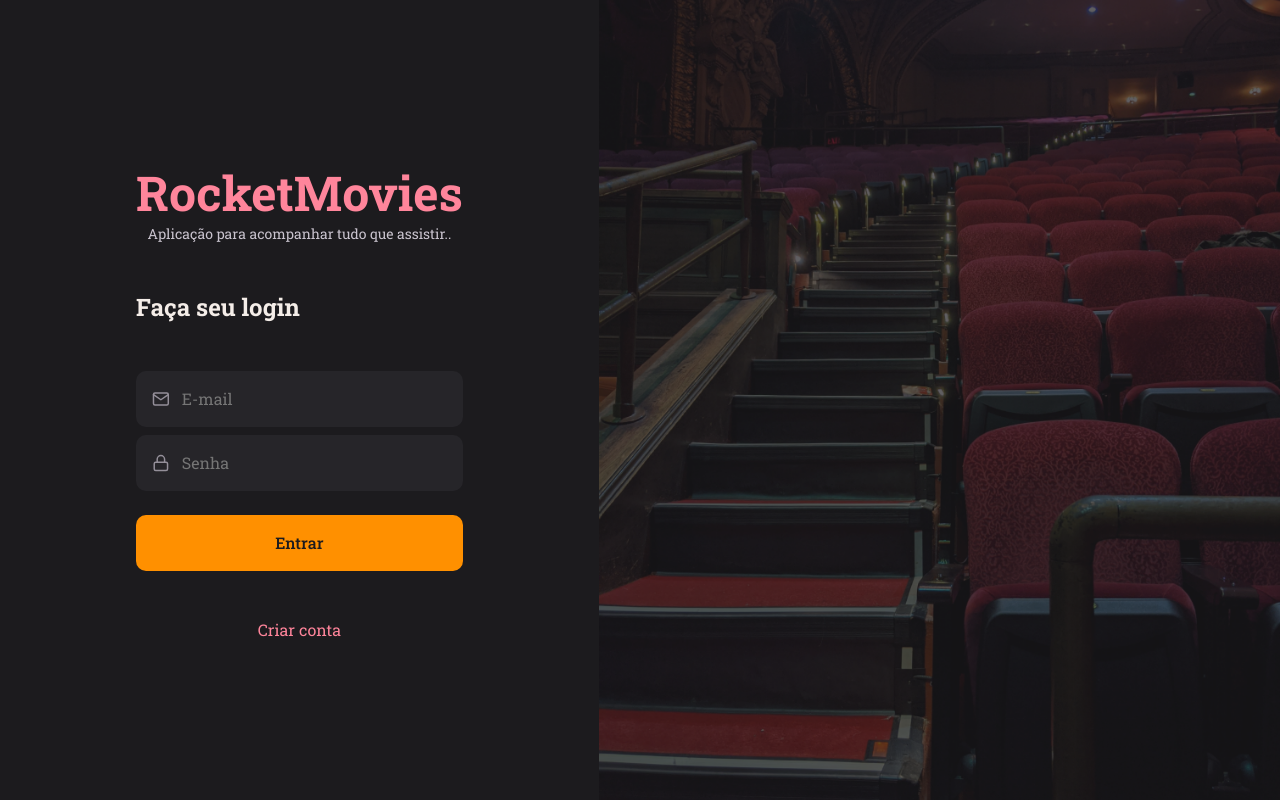
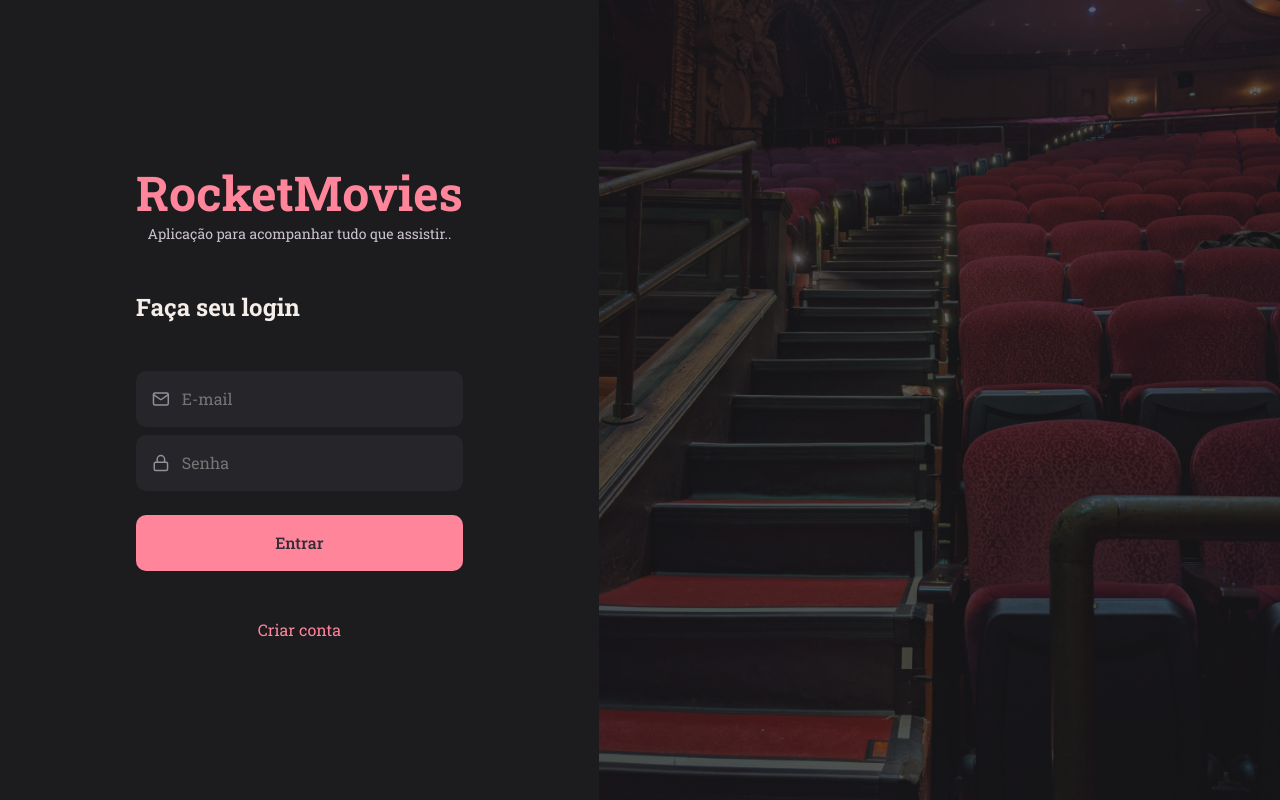
Before and after one commit to AdrielKlem/Desafio-ReactMovie, a React (Vite) app: page / in a window 1280 px wide. Built offline with nearby package versions, Linux system fonts and the light colour scheme.

Commit message:
update components button

```diff
--- a/src/components/Button/styles.js
+++ b/src/components/Button/styles.js
@@ -2,8 +2,8 @@ import { styled } from "styled-components";
 
 export const Container = styled.button`
     width: 100%;
-    background-color: ${({ theme }) => theme.COLORS.ORANGE};
-    color: ${({ theme }) => theme.COLORS.BACKGROUND_800};
+    background-color: ${({ theme }) => theme.COLORS.PINK};
+    color: ${({ theme }) => theme.COLORS.BACKGROUND_600};
     height: 56px;
     border: 0;
     padding: 0 16px;
```
